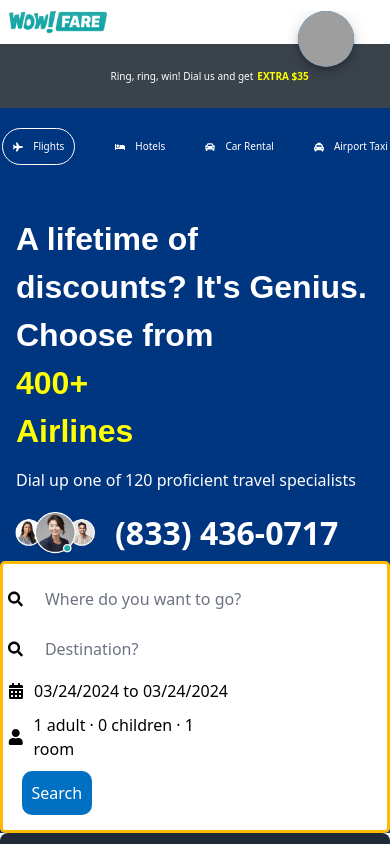
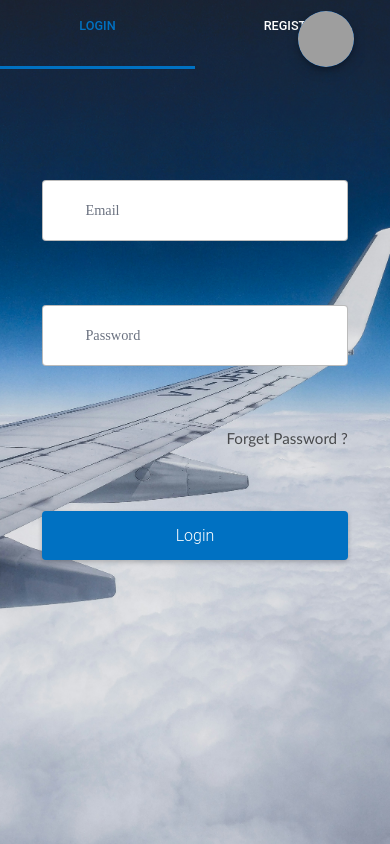
Before and after one commit to suraj-20/client, a React (Create React App) app: page /loginRegister in a window 390 px wide. Shown: the top 844 px of the page. Built offline with nearby package versions, Linux system fonts and the light colour scheme; grey boxes are pictures that could not be loaded.

Commit message:
sixth commit

```diff
--- a/postcss.config.js
+++ b/postcss.config.js
@@ -1,6 +1,9 @@
+// postcss.config.js
 module.exports = {
   plugins: {
+    'postcss-import': {},
+    'tailwindcss/nesting': {},
     tailwindcss: {},
     autoprefixer: {},
-  },
+  }
 }
--- a/src/App.js
+++ b/src/App.js
@@ -5,10 +5,11 @@ import Header from './components/Header/Header.jsx';
 import Home from './components/Home/Home.jsx';
 import MainFooter from './components/Main-Footer/MainFooter.jsx';
 import UserOption from './components/Header/UserOption.jsx';
+import LoginRegister from './components/Auth/LoginRegister.jsx';
 
 
 
-function App({isAuthenticated, user}) {
+function App() {
 
 
 
@@ -21,6 +22,7 @@ function App({isAuthenticated, user}) {
       <Routes>
 
       <Route path="/" element={<Home/>} />
+      <Route path="/loginRegister" element={<LoginRegister/>} />
 
 
       </Routes>
--- /dev/null
+++ b/src/components/Auth/LoginRegister.css
@@ -0,0 +1,225 @@
+
+.LoginSignUpContainer {
+  width: 100vw;
+  height: 100vh;
+  max-width: 100%;
+  display: flex;
+  justify-content: center;
+  align-items: center;
+  background-image: url('../assets/images/nicole-geri-gMJ3tFOLvnA-unsplash.jpg');
+  background-repeat: no-repeat;
+  background-position: center;
+  background-size: cover;
+  position: fixed;
+  top: 0%;
+  left: 0;
+}
+
+
+  .LoginSignUpBox {
+    background-color: white;
+    box-shadow: rgba(0, 0, 0, 0.16) 0px 3px 6px, rgba(0, 0, 0, 0.23) 0px 3px 6px;
+    width: 25vw;
+    height: 70vh;
+    box-sizing: border-box;
+    overflow: hidden;
+  }
+  .login_signUp_toggle {
+    display: flex;
+    height: 3vmax;
+  }
+  .login_signUp_toggle > p {
+    color: rgba(0, 0, 0, 0.678);
+    font: 300 1vmax "Roboto";
+    transition: all 0.5s;
+    cursor: pointer;
+    display: grid;
+    place-items: center;
+    width: 100%;
+  }
+  .login_signUp_toggle > p:hover {
+    color: #0071c2;
+  }
+
+  .LoginSignUpBox > div > button {
+    background-color: #0071c2;
+    height: 3px;
+    width: 50%;
+    border: none;
+    transition: all 0.5s;
+  }
+
+  .loginForm,
+  .signUpForm {
+    display: flex;
+    flex-direction: column;
+    align-items: center;
+    margin: auto;
+    padding: 2vmax;
+    justify-content: space-evenly;
+    height: 70%;
+    transition: all 0.5s;
+  }
+
+  .signUpForm {
+    transform: translateY(-100%) translateX(-100vmax);
+  }
+
+  .loginForm > div,
+  .signUpForm > div {
+    display: flex;
+    width: 100%;
+    align-items: center;
+  }
+  .loginForm > div > input,
+  .signUpForm > div > input {
+    padding: 1vmax 4vmax;
+    padding-right: 1vmax;
+    width: 100%;
+    box-sizing: border-box;
+    border: 1px solid rgba(0, 0, 0, 0.267);
+    border-radius: 4px;
+    font: 300 0.9vmax cursive;
+    outline: none;
+  }
+
+  .loginForm > div > svg,
+  .signUpForm > div > svg {
+    position: absolute;
+    transform: translateX(1vmax);
+    font-size: 1.6vmax;
+    color: rgba(0, 0, 0, 0.623);
+  }
+
+  .loginForm > a {
+    color: rgba(0, 0, 0, 0.651);
+    text-decoration: none;
+    align-self: flex-end;
+    transition: all 0.5s;
+    font: 500 0.8vmax "Gill Sans";
+  }
+
+  .loginForm > a:hover {
+    color: black;
+  }
+
+  #registerImage > img {
+    width: 3vmax;
+    border-radius: 100%;
+  }
+  #registerImage > input {
+    display: flex;
+    padding: 0%;
+  }
+
+  #registerImage > input::file-selector-button {
+    cursor: pointer;
+    width: 100%;
+    z-index: 2;
+    height: 5vh;
+    border: none;
+    margin: 0%;
+    font: 400 0.8vmax cursive;
+    transition: all 0.5s;
+    padding: 0 1vmax;
+    color: rgba(0, 0, 0, 0.623);
+    background-color: rgb(255, 255, 255);
+  }
+
+  #registerImage > input::file-selector-button:hover {
+    background-color: rgb(235, 235, 235);
+  }
+
+  .loginBtn,
+  .signUpBtn {
+    border: none;
+    background-color: #0071c2;
+    color: white;
+    font: 300 0.9vmax "Roboto";
+    width: 100%;
+    padding: 0.8vmax;
+    cursor: pointer;
+    transition: all 0.5s;
+    border-radius: 4px;
+    outline: none;
+    box-shadow: 0 2px 5px rgba(0, 0, 0, 0.219);
+  }
+
+  .loginBtn:hover,
+  .signUpBtn:hover {
+    background-color: #218bd6;
+  }
+
+  .shiftToLeft {
+    transform: translateX(-100%);
+  }
+  .shiftToNeutral {
+    transform: translateX(0%);
+  }
+
+  .shiftToNeutralForm {
+    transform: translateX(0%) translateY(-100%);
+  }
+
+  .shiftToRight {
+    transform: translateX(100%);
+  }
+
+  @media screen and (max-width: 600px) {
+    .LoginSignUpContainer {
+      background-color: white;
+    }
+    .LoginSignUpBox {
+      background-image: url(../assets/images/varun-gaba-WGV3FhoAB8E-unsplash.jpg);
+      background-repeat: no-repeat;
+      background-position: center;
+      background-size: cover;
+      width: 100vw;
+      height:100vh;
+    }
+    .login_signUp_toggle {
+      height: 6vmax;
+
+    }
+    .login_signUp_toggle > p {
+      font: 300 1.5vmax "Roboto";
+      color: white;
+      font-weight: 500;
+    }
+
+    .loginForm,
+    .signUpForm {
+      padding: 5vmax;
+    }
+
+    .loginForm > div > input,
+    .signUpForm > div > input {
+      padding: 2.5vmax 5vmax;
+      font: 300 1.7vmax cursive;
+    }
+
+    .loginForm > div > svg,
+    .signUpForm > div > svg {
+      font-size: 2.8vmax;
+    }
+
+    .loginForm > a {
+      font: 500 1.8vmax "Gill Sans";
+    }
+
+    #registerImage > img {
+      width: 8vmax;
+      border-radius: 100%;
+    }
+
+    #registerImage > input::file-selector-button {
+      height: 7vh;
+      font: 400 1.8vmax cursive;
+    }
+
+    .loginBtn,
+    .signUpBtn {
+      font: 300 1.9vmax "Roboto";
+      padding: 1.8vmax;
+    }
+  }
--- /dev/null
+++ b/src/components/Auth/LoginRegister.jsx
@@ -0,0 +1,163 @@
+import React, { Fragment, useRef, useState } from "react";
+import "./LoginRegister.css";
+import { Link } from "react-router-dom";
+
+
+
+const LoginRegister = () => {
+
+
+
+    const loginTab = useRef(null);
+    const registerTab = useRef(null);
+    const switcherTab = useRef(null);
+
+    const [loginEmail, setLoginEmail] = useState("");
+    const [loginPassword, setLoginPassword] = useState("");
+    const [name, setName] = useState("");
+    const [email, setEmail] = useState("");
+    const [password, setPassword] = useState("");
+    const [avatarPreview, setAvatarPreview] = useState(null);
+
+
+    const loginSubmit = (e) => {
+      e.preventDefault();
+
+    };
+
+    const registerSubmit = (e) => {
+      e.preventDefault();
+
+      const formData = new FormData();
+      formData.append("name", name);
+      formData.append("email", email);
+      formData.append("password", password);
+      formData.append("avatar", avatarPreview);
+
+    };
+
+
+
+
+    const switchTabs = (e, tab) => {
+      if (tab === "login") {
+        switcherTab.current.classList.add("shiftToNeutral");
+        switcherTab.current.classList.remove("shiftToRight");
+
+        registerTab.current.classList.remove("shiftToNeutralForm");
+        loginTab.current.classList.remove("shiftToLeft");
+      }
+      if (tab === "register") {
+        switcherTab.current.classList.add("shiftToRight");
+        switcherTab.current.classList.remove("shiftToNeutral");
+
+        registerTab.current.classList.add("shiftToNeutralForm");
+        loginTab.current.classList.add("shiftToLeft");
+      }
+    };
+  return (
+  <>
+     <Fragment>
+     <div className="LoginSignUpContainer">
+       <div className="LoginSignUpBox">
+         <div>
+           <div className="login_signUp_toggle">
+             <p onClick={(e) => switchTabs(e, "login")}>LOGIN</p>
+             <p onClick={(e) => switchTabs(e, "register")}>REGISTER</p>
+           </div>
+           <button ref={switcherTab}></button>
+         </div>
+         <form className="loginForm" ref={loginTab} onSubmit={loginSubmit}>
+           <div className="loginEmail">
+
+             <input
+               type="email"
+               placeholder="Email"
+               required
+               value={loginEmail}
+               onChange={(e) => setLoginEmail(e.target.value)}
+             />
+           </div>
+           <div className="loginPassword">
+
+             <input
+               type="password"
+               placeholder="Password"
+               required
+               value={loginPassword}
+               onChange={(e) => setLoginPassword(e.target.value)}
+             />
+           </div>
+           <Link to="/password/forgot">Forget Password ?</Link>
+           <input type="submit" value="Login" className="loginBtn" />
+         </form>
+         <form
+           className="signUpForm"
+           ref={registerTab}
+           encType="multipart/form-data"
+           onSubmit={registerSubmit}
+         >
+           <div className="signUpName">
+
+             <input
+               type="text"
+               placeholder="Name"
+               required
+               name="name"
+               value={name}
+               onChange={(e) => setName(e.target.value)}
+             />
+           </div>
+           <div className="signUpEmail">
+
+             <input
+               type="email"
+               placeholder="Email"
+               required
+               name="email"
+               value={email}
+               onChange={(e) => setEmail(e.target.value)}
+             />
+           </div>
+           <div className="signUpPassword">
+
+             <input
+               type="password"
+               placeholder="Password"
+               required
+               name="password"
+               value={password}
+               onChange={(e) => setPassword(e.target.value)}
+             />
+           </div>
+
+           <div id="registerImage">
+             <img src={avatarPreview} alt="Avatar Preview" />
+             <input
+               type="file"
+               name="avatar"
+               accept="image/*"
+               onChange={(e) => {
+                 const reader = new FileReader();
+                 reader.onload = () => {
+                   if (reader.readyState === 2) {
+                     setAvatarPreview(reader.result);
+                   }
+                 };
+                 if (e.target.files[0]) {
+                   reader.readAsDataURL(e.target.files[0]);
+                 }
+               }}
+             />
+           </div>
+           <input type="submit" value="Register" className="signUpBtn" />
+         </form>
+       </div>
+     </div>
+   </Fragment>
+
+  </>
+  );
+};
+
+export default LoginRegister;
--- a/src/components/Header/Header.css
+++ b/src/components/Header/Header.css
@@ -108,7 +108,7 @@
 .headerContainer {
   width: 100%;
   max-width: 1024px;
-  margin: 20px 0px 100px 0px;
+  margin: 1rem 0px 2rem 0px;
 }
 
 .headerContainer.listMode {
@@ -117,14 +117,14 @@
 
 .headerList {
   display: flex;
-  gap: 40px;
+  gap: 4rem;
   margin-bottom: 50px;
 }
 
 .headerListItem {
   display: flex;
   align-items: center;
-  gap: 10px;
+  gap: 1rem;
 }
 
 .headerListItem.active {
@@ -134,7 +134,7 @@
 }
 
 .headerDesc {
-  margin: 20px 0px;
+  margin: 1.5rem 0px;
 }
 
 .headerBtn {
@@ -142,20 +142,26 @@
   color: white;
   font-weight: 500;
   border: none;
-  padding: 10px;
+  padding: 1rem;
   cursor: pointer;
   border-radius: 10px;
+
+}
+.number-button{
+  font-size: 2rem;
+  font-weight: 700;
+  margin-left: 1rem;
 }
 
 .headerSearch {
-  height: 30px;
+  height: 20%;
   background-color: white;
   border: 3px solid #febb02;
   display: flex;
   color: #000;
   align-items: center;
   justify-content: space-around;
-  padding: 10px 0px;
+  padding: 1rem 0px;
   border-radius: 5px;
   position: absolute;
   bottom: -25px;
@@ -170,7 +176,7 @@
 .headerSearchItem {
   display: flex;
   align-items: center;
-  gap: 10px;
+  gap: 1rem;
 }
 
 .headerSearchInput {
@@ -204,14 +210,14 @@
   width: 200px;
   display: flex;
   justify-content: space-between;
-  margin: 10px;
+  margin: 1rem;
 }
 
 .optionCounter {
   display: flex;
   align-items: center;
-  gap: 10px;
-  font-size: 12px;
+  gap: 1rem;
+  font-size: 1rem;
   color: black;
 }
 
@@ -246,28 +252,29 @@
     display: flex;
     align-items: center;
     justify-content: center;
-      padding: 0 3px;
-
+      padding: 0 0.4rem
 
   }
 
   .bottom-span{
 
-    padding: 0 4px;
+    padding: 0 0.5rem;
   }
 
-  .second-div{
 
-
-  }
 
 
   .contact{
 
 
-    margin-left: 15px;
-    margin-bottom: 2.5rem;
+    margin-left: 1rem;
+    margin-bottom: 6rem;
+
   }
+
+ .number-button{
+  font-size: 1.3rem;
+ }
 
 
 
--- a/src/components/Header/Header.jsx
+++ b/src/components/Header/Header.jsx
@@ -1,18 +1,20 @@
 import React, { useState } from 'react';
-import { Avatar, Dropdown, Navbar } from 'flowbite-react';
+import { Navbar } from 'flowbite-react';
 import { FaCar, FaPlane, FaSearch, FaTaxi } from 'react-icons/fa';
-import { Link, useNavigate } from 'react-router-dom';
+import { Link, useLocation } from 'react-router-dom';
 import { DateRange } from "react-date-range";
 import { format } from "date-fns";
 import { FaBed, FaCalendarAlt, FaUser } from 'react-icons/fa';
 import './Header.css';
 import PopUp from '../Layout/Pop-Up/PopUp';
-import UserOption from './UserOption';
 const img = require('../assets/images/agents2.4 (1).png')
 const img1 = require('../assets/images/wowfare-blue.png');
 
-const Header = ({ type }) => {
-  const [destination, setDestination] = useState('');
+const Header = () => {
+  const location = useLocation();
+  const isLoginSignupPage = location.pathname === '/loginRegister';
+
+  const [ setDestination] = useState('');
   const [openDate, setOpenDate] = useState(false);
   const [date, setDate] = useState([
     {
@@ -28,7 +30,6 @@ const Header = ({ type }) => {
     room: 1,
   });
 
-
   const handleOption = (name, operation) => {
     setOptions((prev) => ({
       ...prev,
@@ -39,6 +40,11 @@ const Header = ({ type }) => {
   const handleSearch = () => {
     // Add functionality here
   };
+
+  // Don't render the header if on the login/signup page
+  if (isLoginSignupPage) {
+    return null;
+  }
 
   return (
     <>
@@ -97,12 +103,12 @@ const Header = ({ type }) => {
            <p style={{margin:'0.8rem 1rem'}}>Dial up one of 120 proficient travel specialists</p>
           <div style={{display:'flex',marginTop:'17px',alignItems:'center'}} className="contact">
           <img className='img-3' style={{width:'80px'}} src={img} alt="" />
-           <Link><h1 style={{fontWeight:'bolder',fontSize:'2rem', marginLeft:'20px'}}>(833) 436-0717</h1></Link>
+           <Link><h1 className='number-button'>(833) 436-0717</h1></Link>
           </div>
           <p className="headerDesc">
             Get rewarded for your travels – unlock instant savings of 10% or more with a free Lamabooking account
           </p>
-          <button className="headerBtn">Sign in / Register</button>
+          <button className="headerBtn"><Link to={'/loginRegister'}>Sign in / Register</Link></button>
 
           <div className="headerSearch">
             <div className="headerSearchItem">
--- a/src/components/Layout/Testnomials/Testnomial.jsx
+++ b/src/components/Layout/Testnomials/Testnomial.jsx
@@ -1,4 +1,4 @@
-import React, { useRef } from 'react';
+import React from 'react';
 import { MdStarRate } from "react-icons/md";
 import { Swiper, SwiperSlide } from 'swiper/react';
 import { Autoplay, Pagination, Navigation } from 'swiper/modules';
```
Also changed, not shown: src/components/assets/images/nicole-geri-gMJ3tFOLvnA-unsplash.jpg (added), src/components/assets/images/varun-gaba-WGV3FhoAB8E-unsplash.jpg (added), src/index.css (line endings or trailing spaces).
